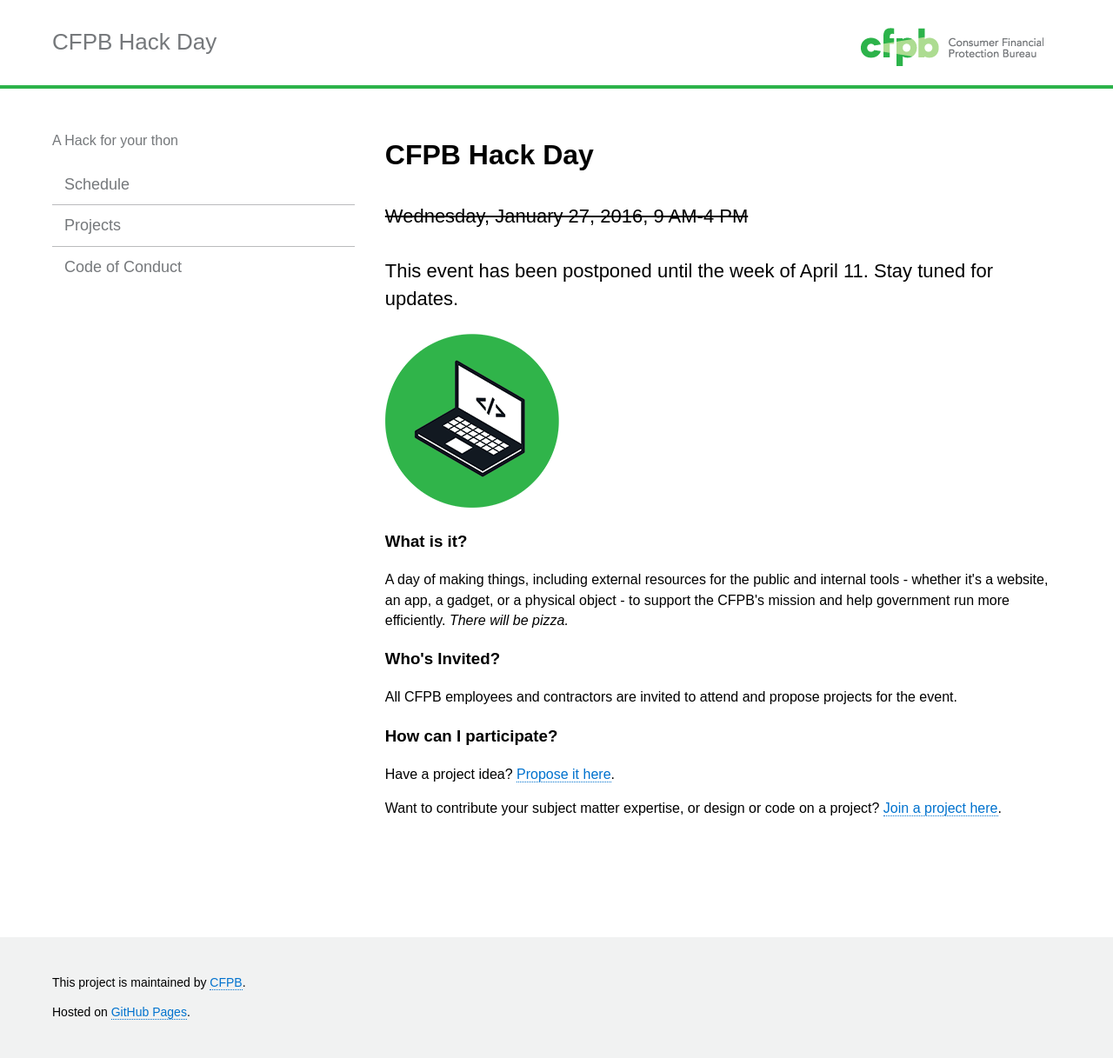
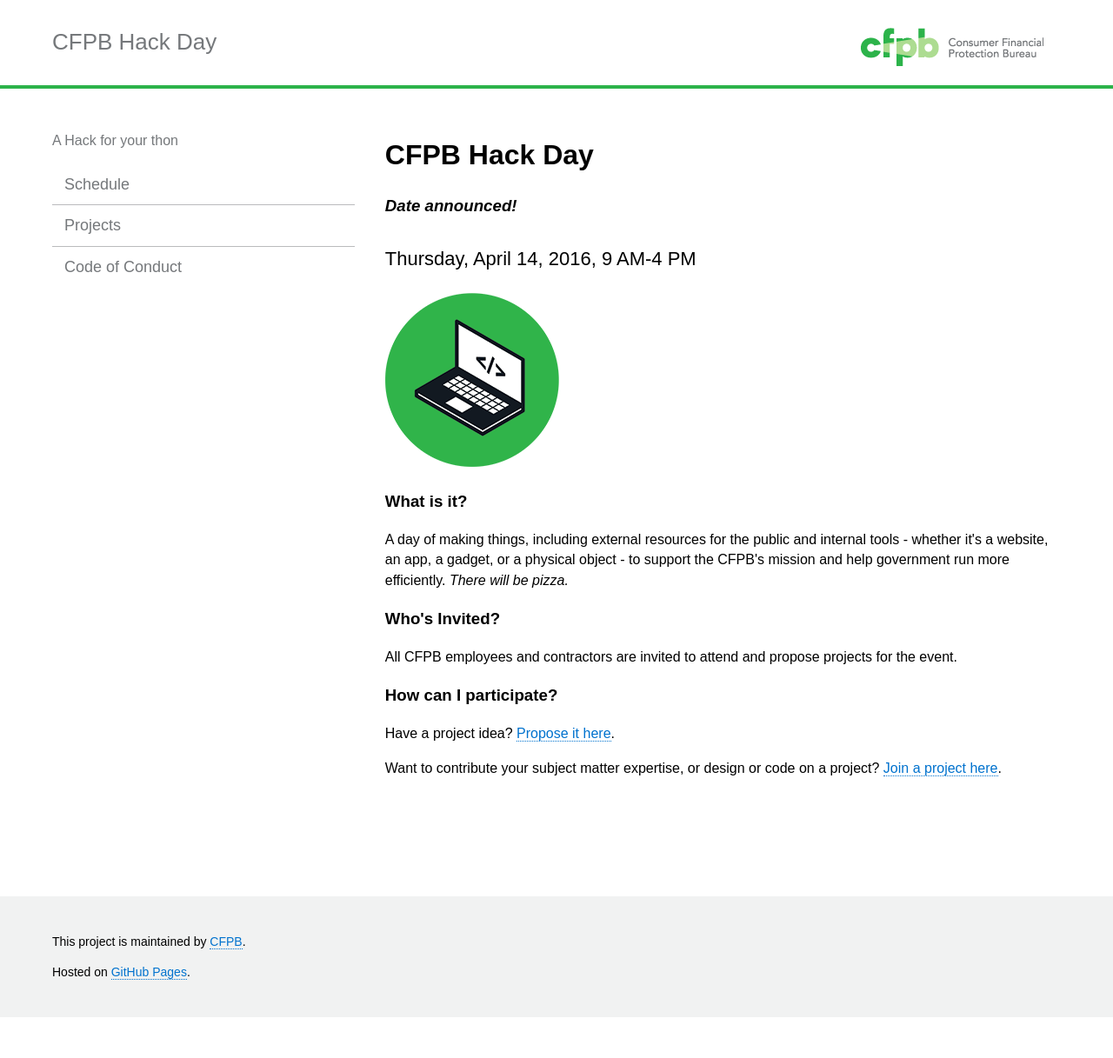
Before and after one commit to cfpb/hackathon, a Jekyll site: the page built from index.html, in a window 1280 px wide. Shown: the whole page at 87% size. Built offline with Jekyll 4.4.1, drawn with Linux system fonts in a browser that asks for light colours; after the commit the page ends 1170 px from its top, so only the background shows below that.

Commit message:
add new date

```diff
--- a/index.html
+++ b/index.html
@@ -8,8 +8,8 @@
 <section>
   <h1>CFPB Hack Day</h1>
 
-  <h2><strike>Wednesday, January 27, 2016, 9 AM-4 PM</strike></h2>
-  <h2>This event has been postponed until the week of April 11. Stay tuned for updates.</h2>
+  <h3><em>Date announced!</em></h3>
+  <h2>Thursday, April 14, 2016, 9 AM-4 PM</h2>
 
   <br>
   <img src="assets/img/developers_isocon.png" alt="">
```
